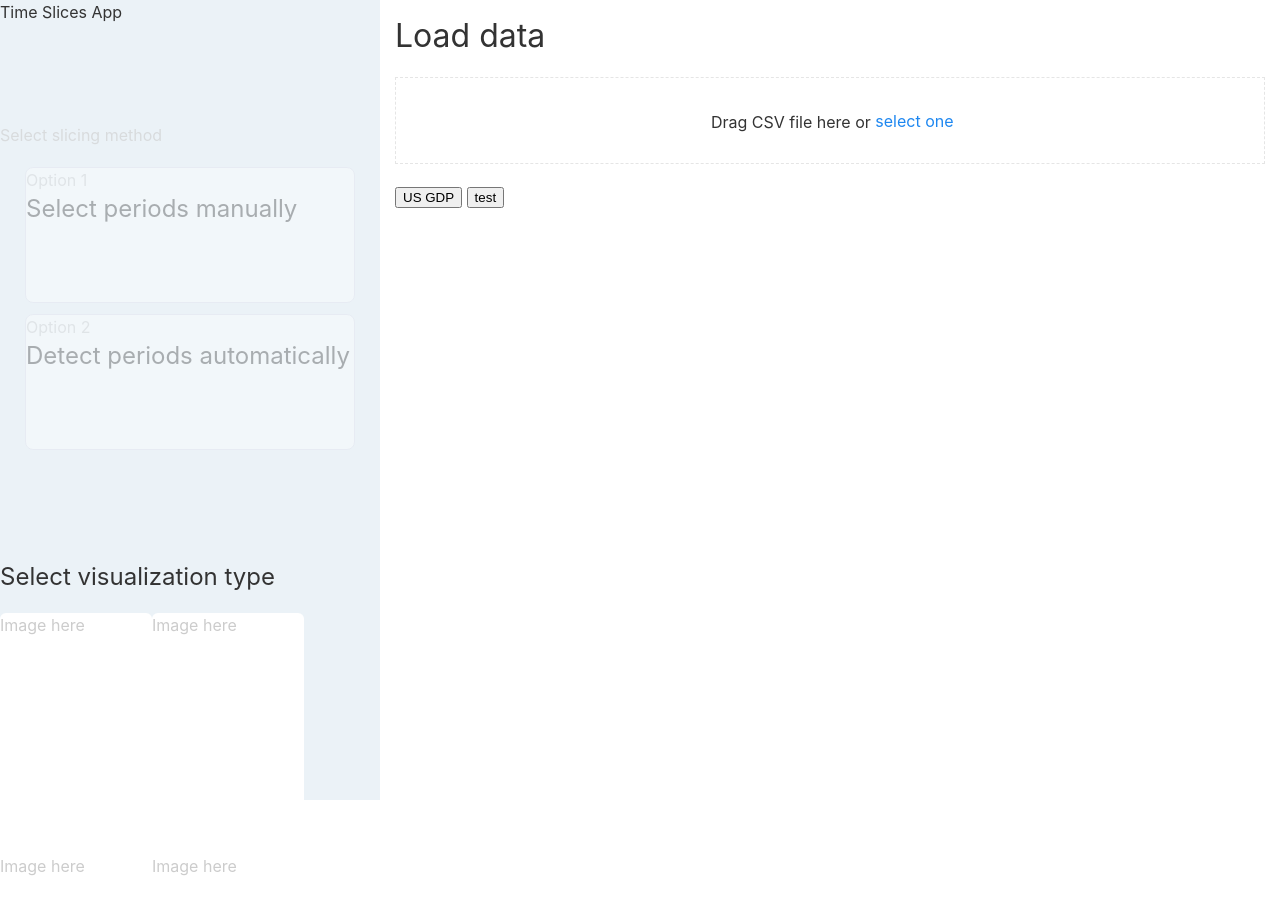
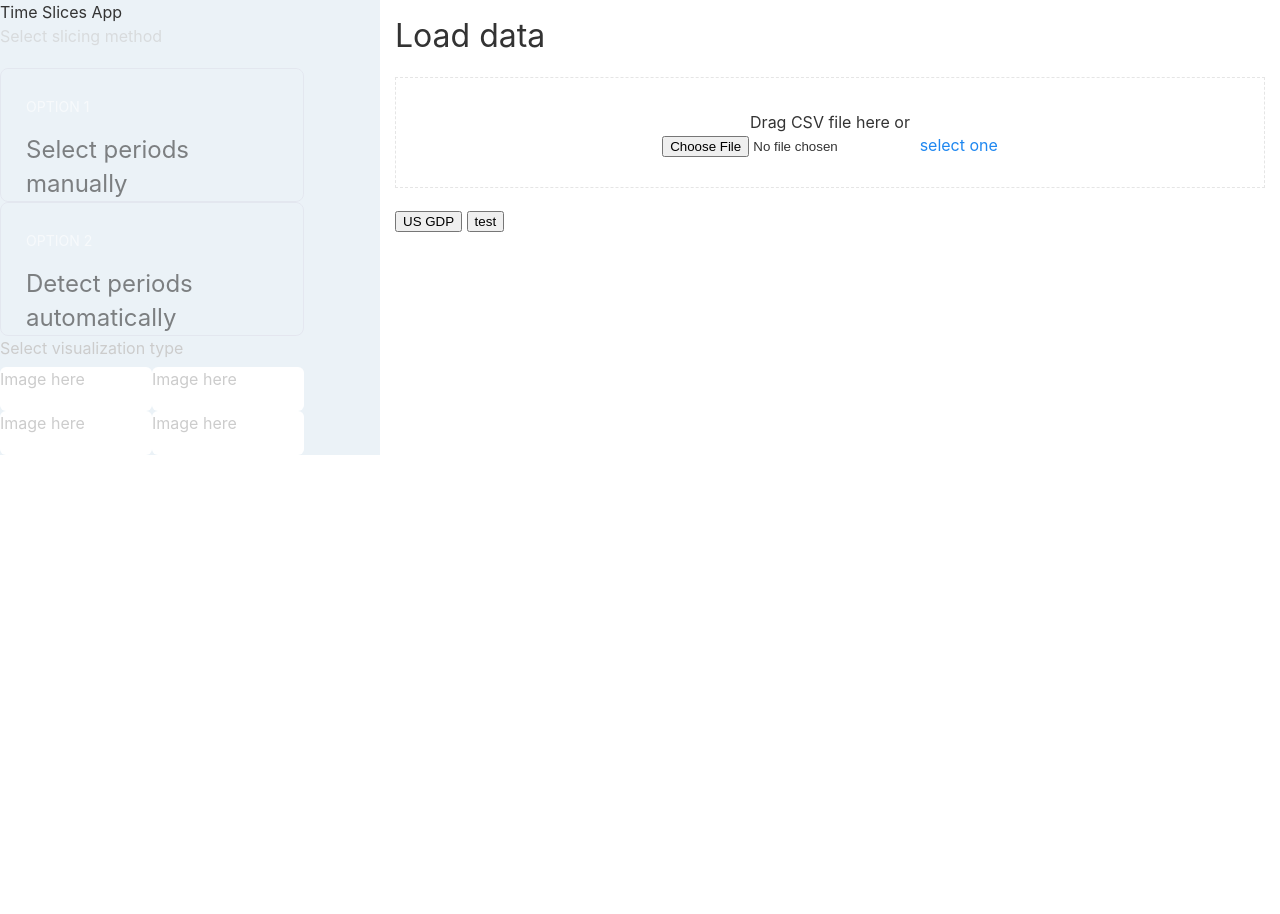
Before and after one commit to UBC-InfoVis/time-elide, a Svelte app: page / in a window 1280 px wide. Shown: the top 914 px of the page. After the commit the page ends 800 px from the top, so only its background shows below. Built offline with nearby package versions, Linux system fonts and the light colour scheme.

Commit message:
add stuff and let prettier do its thing

```diff
--- a/public/index.html
+++ b/public/index.html
@@ -1,18 +1,17 @@
 <!DOCTYPE html>
 <html lang="en">
-<head>
-	<meta charset='utf-8'>
-	<meta name='viewport' content='width=device-width,initial-scale=1'>
+  <head>
+    <meta charset="utf-8" />
+    <meta name="viewport" content="width=device-width,initial-scale=1" />
 
-	<title>Svelte app</title>
+    <title>Time Slices</title>
 
-	<link rel='icon' type='image/png' href='/favicon.png'>
-	<link rel='stylesheet' href='/global.css'>
-	<link rel='stylesheet' href='/build/bundle.css'>
+    <link rel="icon" type="image/png" href="/favicon.png" />
+    <link rel="stylesheet" href="/global.css" />
+    <link rel="stylesheet" href="/build/bundle.css" />
 
-	<script defer src='/build/bundle.js'></script>
-</head>
+    <script defer src="/build/bundle.js"></script>
+  </head>
 
-<body>
-</body>
+  <body></body>
 </html>
--- a/src/App.svelte
+++ b/src/App.svelte
@@ -1,25 +1,23 @@
 <script>
-  import 'uikit/dist/css/uikit.min.css';
-  import 'uikit/dist/js/uikit.min.js';
+  import "../node_modules/uikit/dist/css/uikit.min.css";
+  import { csv } from "d3-fetch";
 
-  import { csv } from 'd3-fetch';
-
-  import Sidebar from './Sidebar.svelte';
-  import DataSourcePage from './DataSourcePage.svelte';
-  import VisPage from './VisPage.svelte';
+  import Sidebar from "./Sidebar.svelte";
+  import DataSourcePage from "./DataSourcePage.svelte";
+  import VisPage from "./VisPage.svelte";
 
   //import { dataSlicingSelectorDisabled, visTypeSelectorDisabled } from './stores.js';
 
   // Define page visibility status
-  let showDataSourcePage = true
+  let showDataSourcePage = true;
 
   let rawData;
   let dataSourceUrl;
 
   const sidebarConfig = {
     dataSlicingSelectorDisabled: true,
-    visTypeSelectorDisabled: true
-  }
+    visTypeSelectorDisabled: true,
+  };
 
   // When data source url changes
   $: if (dataSourceUrl) {
@@ -32,8 +30,8 @@
   }
 
   function loadData() {
-    csv(dataSourceUrl).then(data => {
-      data.forEach(d => {
+    csv(dataSourceUrl).then((data) => {
+      data.forEach((d) => {
         d.value = +d.value;
       });
       rawData = data;
@@ -50,14 +48,16 @@
 </script>
 
 <main>
-
-  <div uk-height-viewport class="uk-grid-match uk-grid-collapse" uk-grid>
+  <div class="uk-flex uk-flex-row">
+    <div>
       <Sidebar {...sidebarConfig} />
+    </div>
+    <div class="uk-width-expand">
       {#if showDataSourcePage}
         <DataSourcePage bind:dataSourceUrl />
       {:else}
         <VisPage bind:showDataSourcePage />
       {/if}
     </div>
-
+  </div>
 </main>
--- a/src/DataSlicingSelector.svelte
+++ b/src/DataSlicingSelector.svelte
@@ -1,17 +1,18 @@
 <script>
+  // import "../node_modules/uikit/dist/css/uikit.min.css";
   export let disabled;
 </script>
 
 <div class:disabled>
   <p>Select slicing method</p>
-  <div class:disabled class="option">
-    Option 1
+  <button class="uk-button uk-button-default uk-button-large option" {disabled}
+    >Option 1
     <h3>Select periods manually</h3>
-  </div>
-  <div class:disabled class="option">
-    Option 2
+  </button>
+  <button class="uk-button uk-button-default uk-button-large option" {disabled}
+    >Option 2
     <h3>Detect periods automatically</h3>
-  </div>
+  </button>
 </div>
 
 <style>
@@ -22,8 +23,10 @@
   .option {
     border-radius: 8px;
     border: 1px solid #dfe0eb;
-    margin: 11px 25px;
-    background: #ffffff;
+    padding: 11px 25px;
+    color: #ffffff;
     height: 134px;
+    width: 80%;
+    text-align: left;
   }
 </style>
--- a/src/DataSourcePage.svelte
+++ b/src/DataSourcePage.svelte
@@ -1,9 +1,10 @@
 <script>
   //import 'uikit/dist/js/uikit.min.js';
+  // import "../node_modules/uikit/dist/css/uikit.min.css";
 
   let dataSamples = [
-    { id: 1, url: 'data/us_gdp_sliced_data.csv' },
-    { id: 2, url: 'data/us_gdp_sliced_data.csv' },
+    { id: 1, url: "data/us_gdp_sliced_data.csv" },
+    { id: 2, url: "data/us_gdp_sliced_data.csv" },
   ];
 
   /*
@@ -66,34 +67,25 @@
   });*/
 
   export let dataSourceUrl;
-
 </script>
 
-<style>
-
-</style>
-
-
-<div class="uk-padding-small uk-width-expand">
-  <div>
-
+<div class="uk-padding-small">
   <h2>Load data</h2>
 
   <div class="js-upload uk-placeholder uk-text-center">
-      <span uk-icon="icon: cloud-upload"></span>
+    <span uk-icon="icon: cloud-upload" />
     <span class="uk-text-middle">Drag CSV file here or</span>
     <div uk-form-custom>
-        <input type="file">
+      <input type="file" />
       <span class="uk-link">select one</span>
     </div>
   </div>
 
-    <button on:click={() => (dataSourceUrl = 'data/us_gdp_sliced_data.csv')}>
+  <button on:click={() => (dataSourceUrl = "data/us_gdp_sliced_data.csv")}>
     US GDP
   </button>
-    <button on:click={() => (dataSourceUrl = 'data/test.csv')}>
-      test
-    </button>
+  <button on:click={() => (dataSourceUrl = "data/test.csv")}> test </button>
+</div>
 
-  </div>
-</div>
+<style>
+</style>
--- a/src/Sidebar.svelte
+++ b/src/Sidebar.svelte
@@ -1,12 +1,20 @@
 <script>
-  import DataSlicingSelector from './DataSlicingSelector.svelte';
-  import VisTypeSelector from './VisTypeSelector.svelte';
+  // import "../node_modules/uikit/dist/css/uikit.min.css";
+
+  import DataSlicingSelector from "./DataSlicingSelector.svelte";
+  import VisTypeSelector from "./VisTypeSelector.svelte";
 
   // Define page visibility status
   export let dataSlicingSelectorDisabled = true;
   export let visTypeSelectorDisabled = true;
+</script>
 
-</script>
+<div id="sidebar">
+  <div>Time Slices App</div>
+
+  <DataSlicingSelector disabled={dataSlicingSelectorDisabled} />
+  <VisTypeSelector disabled={visTypeSelectorDisabled} />
+</div>
 
 <style>
   #sidebar {
@@ -14,14 +22,3 @@
     width: 380px;
   }
 </style>
-
-<div id="sidebar">
-
-  <div>
-    Time Slices App
-  </div>
-
-  <DataSlicingSelector disabled={dataSlicingSelectorDisabled} />
-  <VisTypeSelector disabled={visTypeSelectorDisabled} />
-
-</div>
--- a/src/VisTypeSelector.svelte
+++ b/src/VisTypeSelector.svelte
@@ -5,7 +5,7 @@
 </script>
 
 <div class:disabled class="container">
-  <h3>Select visualization type</h3>
+  <p class="uk-width-1-1">Select visualization type</p>
   <VisThumbnail />
   <VisThumbnail />
   <VisThumbnail />
@@ -17,4 +17,8 @@
     display: flex;
     flex-wrap: wrap;
   }
+
+  p {
+    margin-bottom: 7px;
+  }
 </style>
```
Lines whose indentation alone changed are shown as unchanged.
